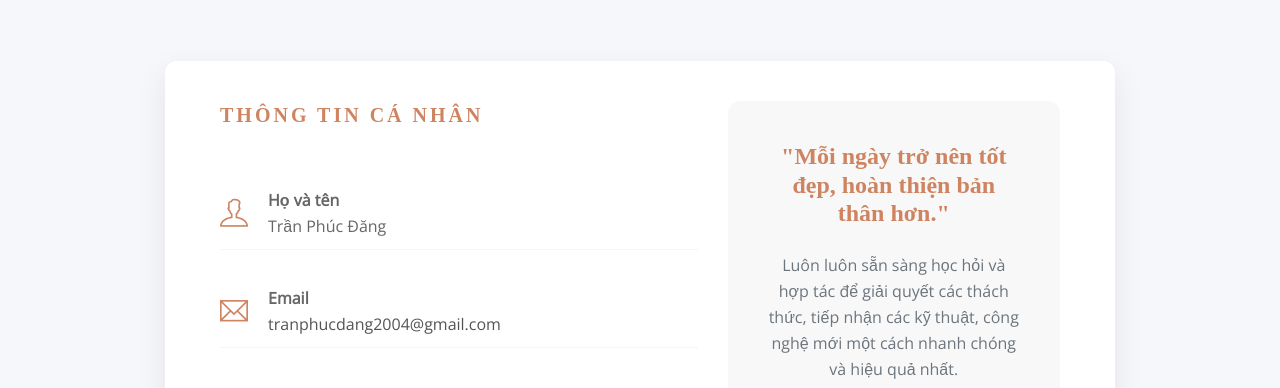
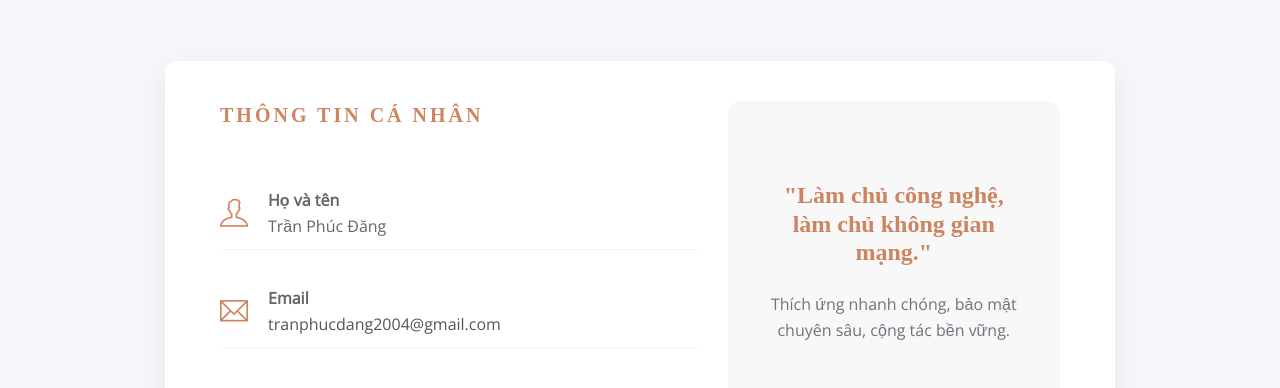
Before and after one commit to nhokkirito12/BlogCaNhan, a plain HTML site: page contact.html in a window 1280 px wide. Shown: the part 245-633 px from the top of the page. Drawn offline with nearby package versions, Linux system fonts and the light colour scheme; a web font is replaced by a local one.

Commit message:
blogcuatoi

```diff
--- a/contact.html
+++ b/contact.html
@@ -168,8 +168,8 @@
 
                         <div class="col-lg-5">
                             <div class="slogan-box">
-                                <h3 class="mb-4" style="color: #ce8460;">"Mỗi ngày trở nên tốt đẹp, hoàn thiện bản thân hơn."</h3>
-                                <p class="text-muted mb-5">Luôn luôn sẵn sàng học hỏi và hợp tác để giải quyết các thách thức, tiếp nhận các kỹ thuật, công nghệ mới một cách nhanh chóng và hiệu quả nhất.</p>
+                                <h3 class="mb-4" style="color: #ce8460;">"Làm chủ công nghệ, làm chủ không gian mạng."</h3>
+                                <p class="text-muted mb-5">Thích ứng nhanh chóng, bảo mật chuyên sâu, cộng tác bền vững.</p>
 
                                 <h5 class="mb-3 text-uppercase">Kết nối với tôi tại:</h5>
                                 <div class="follow-socials">
```
